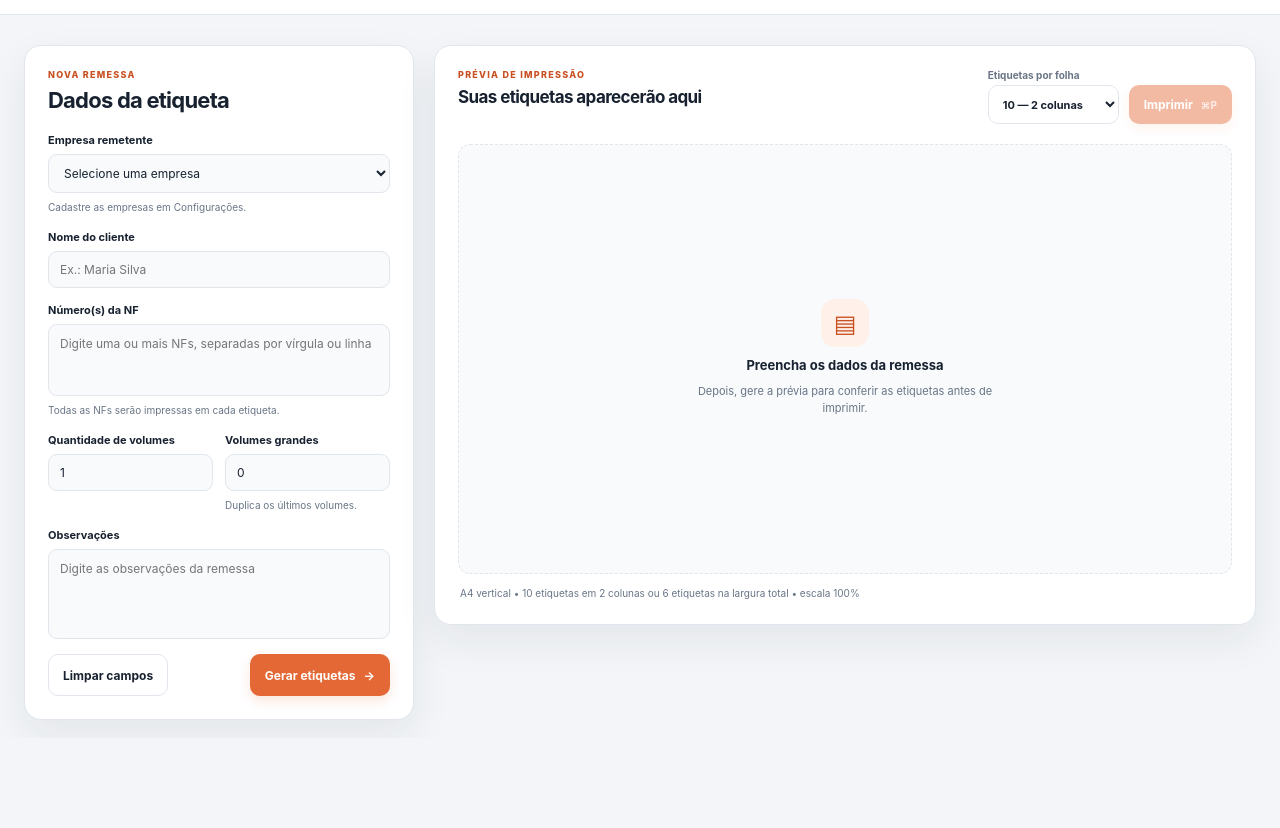
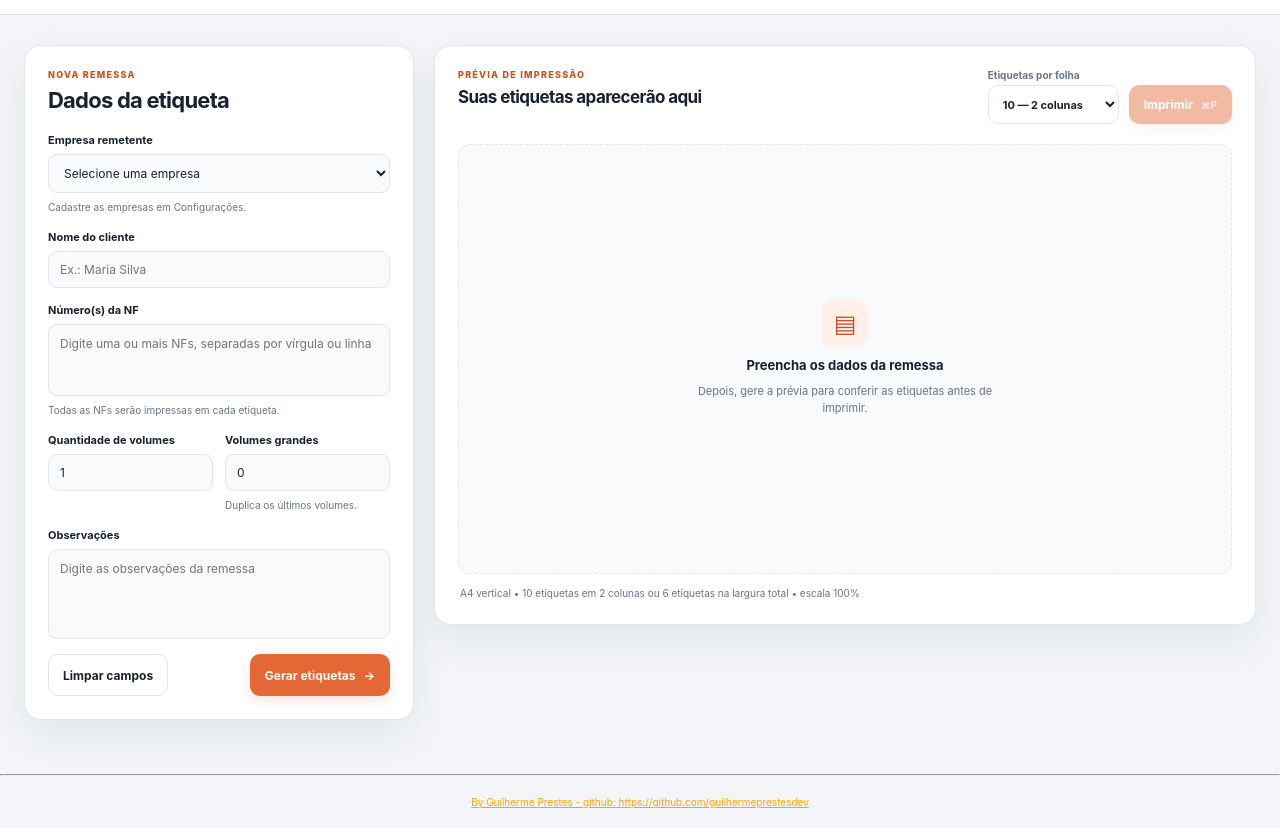
Before and after one commit to guilhermeprestesdev/Tagger, a plain HTML site: page index.html in a window 1280 px wide. Shown: the part 62-890 px from the top of the page. Before the commit the page ends 800 px from the top, so only its background shows below. Drawn offline with Linux system fonts and the light colour scheme; no server answers.

Commit message:
adição de referencia

```diff
--- a/index.html
+++ b/index.html
@@ -156,6 +156,11 @@
     </section>
   </div>
 
+  <hr>
+  <div style="margin: 20px; display: flex; justify-content: center; align-items: center;">
+    <a href="https://github.com/guilhermeprestesdev" style="font-size: 10px; color: orange;">By Guilherme Prestes - github: https://github.com/guilhermeprestesdev</a>
+  </div>
+
   <div id="printRoot" aria-hidden="true"></div>
   <div class="toast" id="toast" role="status" aria-live="polite"></div>
   <script src="/app.js"></script>
```
